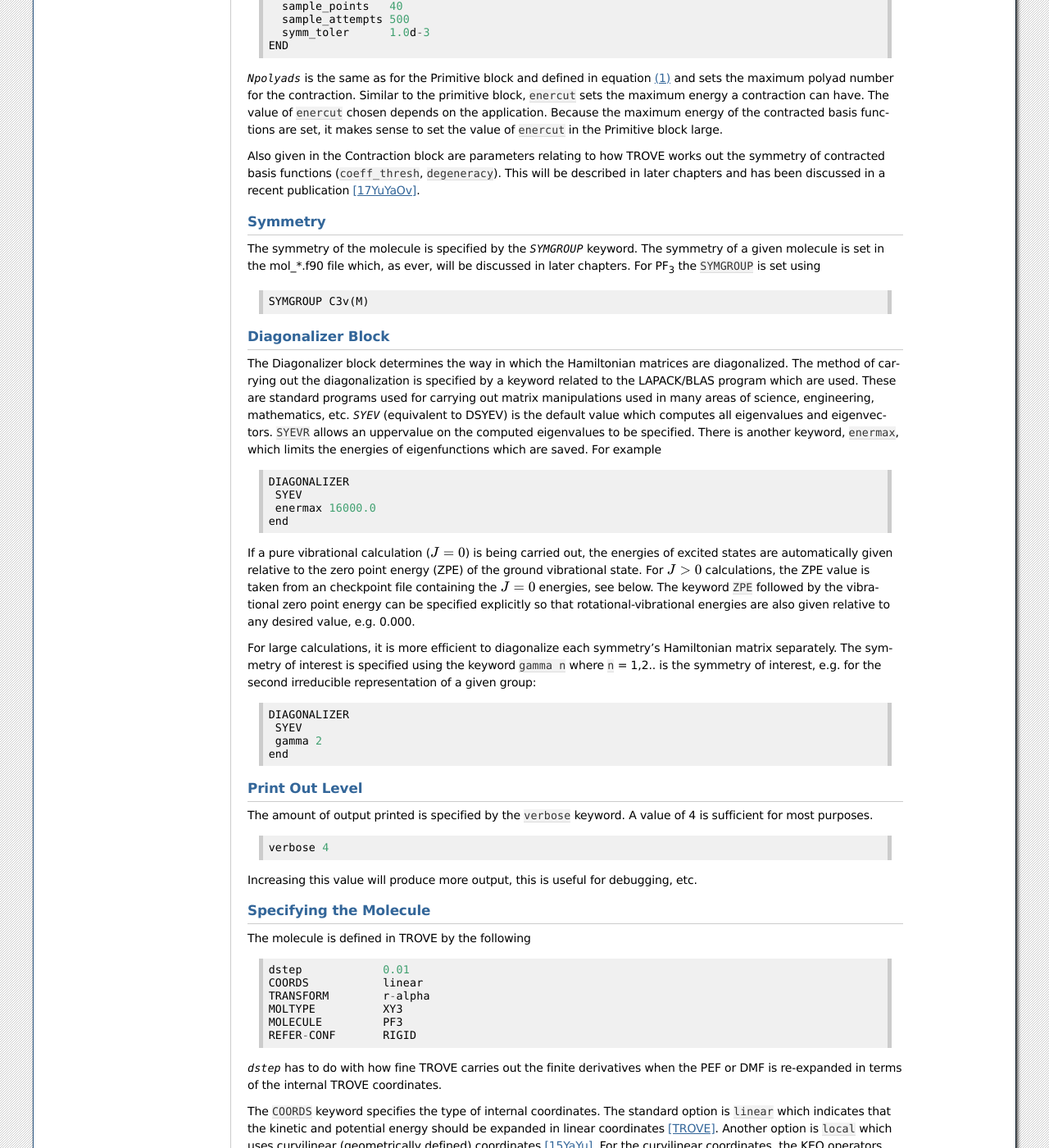
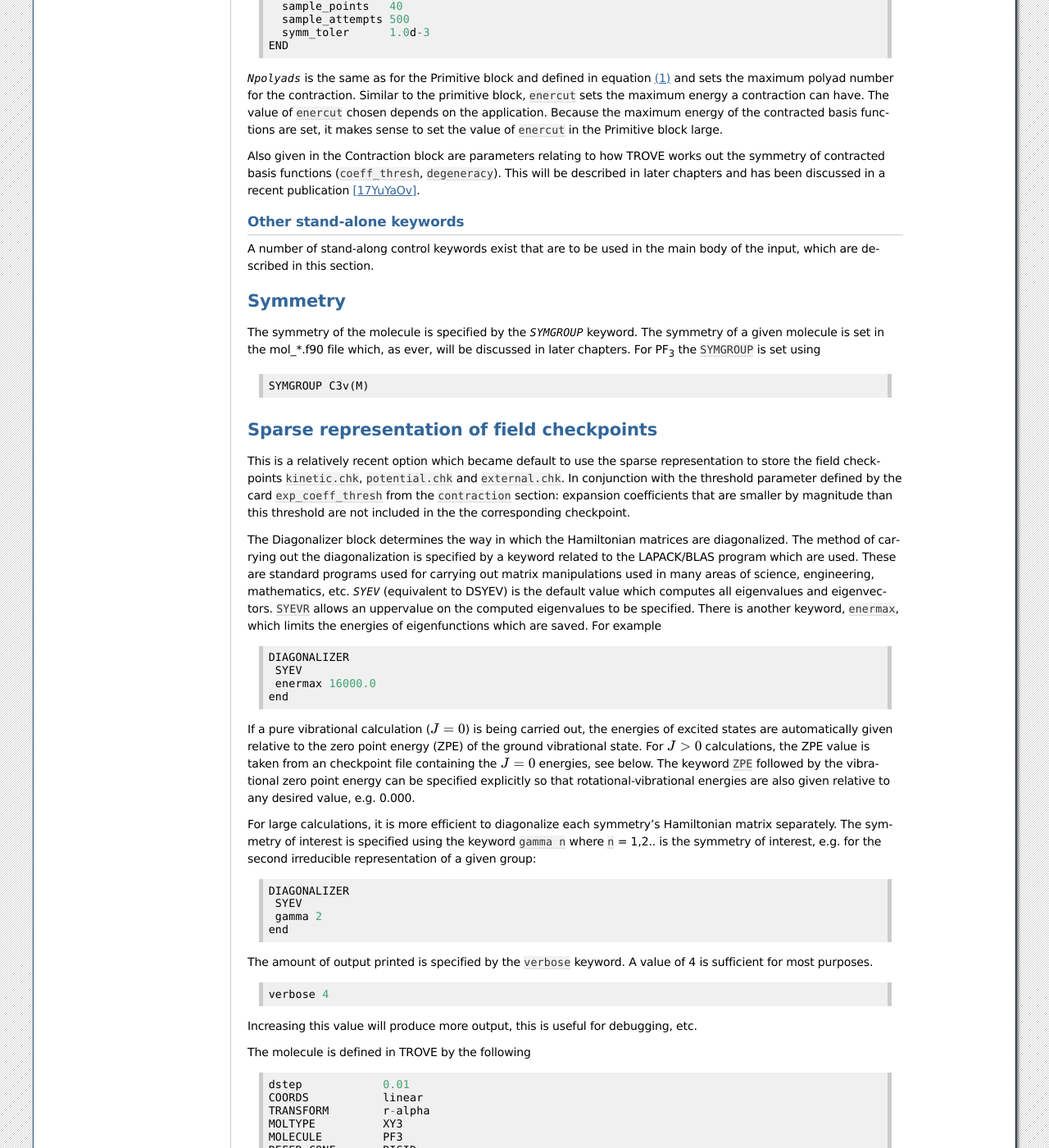
Before and after one commit to Trovemaster/TROVE, a Sphinx documentation site: the page built from docs/source/quickstart.rst, in a window 1280 px wide and 1400 px high, scrolled down 4071 px. Shown: the whole window at 82% size. Built offline with Sphinx 7.4.7, drawn with Linux system fonts in a browser that asks for light colours; formulas are drawn with MathJax 3; some of the changed text lies outside the part shown.

Commit message:
sparse docs, new frames and coordinates for CH3OH
The problem with the current frames is that gxz(0) is not zero for some reason. I therefore try to get rid of PAS

```diff
--- a/docs/source/quickstart.rst
+++ b/docs/source/quickstart.rst
@@ -220,13 +220,27 @@
 Also given in the Contraction block are parameters relating to how TROVE works out the symmetry of contracted basis functions (``coeff_thresh``, ``degeneracy``). This will be described in later chapters and has been discussed in a recent publication [17YuYaOv]_.
 
 
+Other stand-alone keywords
+--------------------------
+
+A number of stand-along control keywords exist that are to be used in the main body of the input, which are described in this section.
+
+
 Symmetry
---------
+********
 
 The symmetry of the molecule is specified by the `SYMGROUP` keyword. The symmetry of a given molecule is set in the mol_*.f90 file which, as ever, will be discussed in later chapters. For PF\ :sub:`3` the ``SYMGROUP`` is set using
 ::
 
      SYMGROUP C3v(M)
+
+
+Sparse representation of field checkpoints
+******************************************
+
+This is a relatively recent option which became default to use the sparse representation to store the field checkpoints ``kinetic.chk``, ``potential.chk`` and ``external.chk``. In conjunction with the threshold parameter defined by the card ``exp_coeff_thresh`` from the ``contraction`` section: expansion coefficients that are smaller by magnitude than this threshold are not included in the the corresponding checkpoint.
+
+
 
 
 Diagonalizer Block
```
Also changed, not shown: docs/source/keywords.rst (+9 -0 lines), 2 other files.
